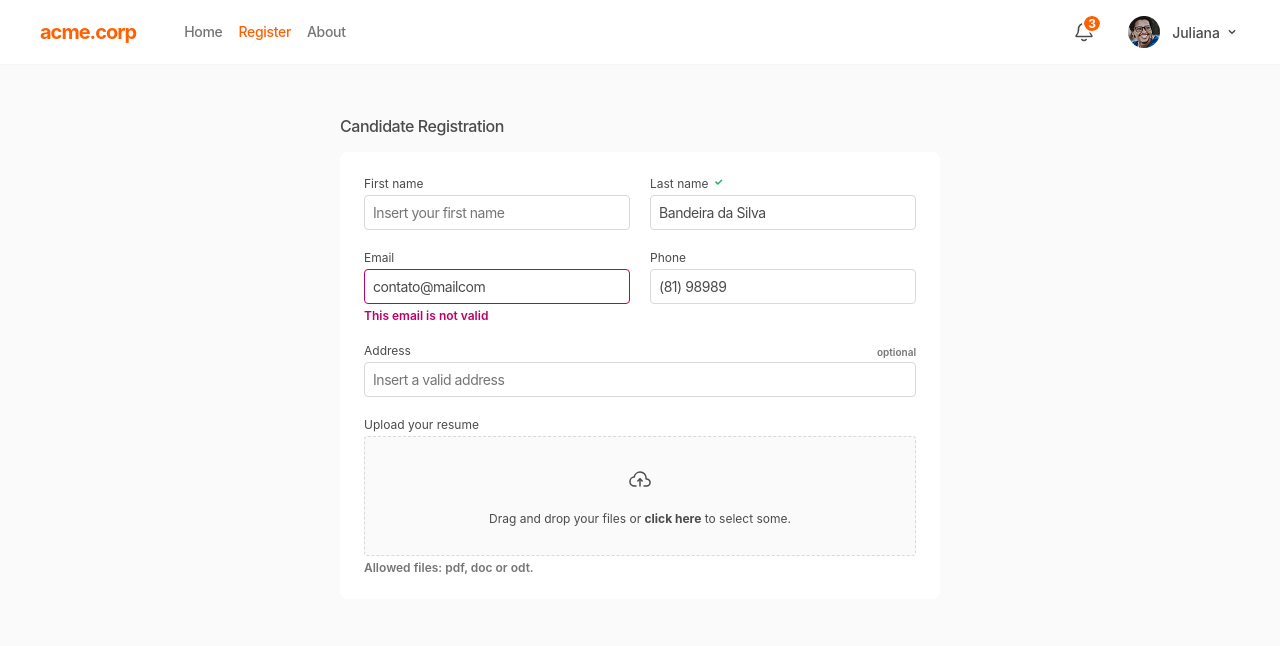
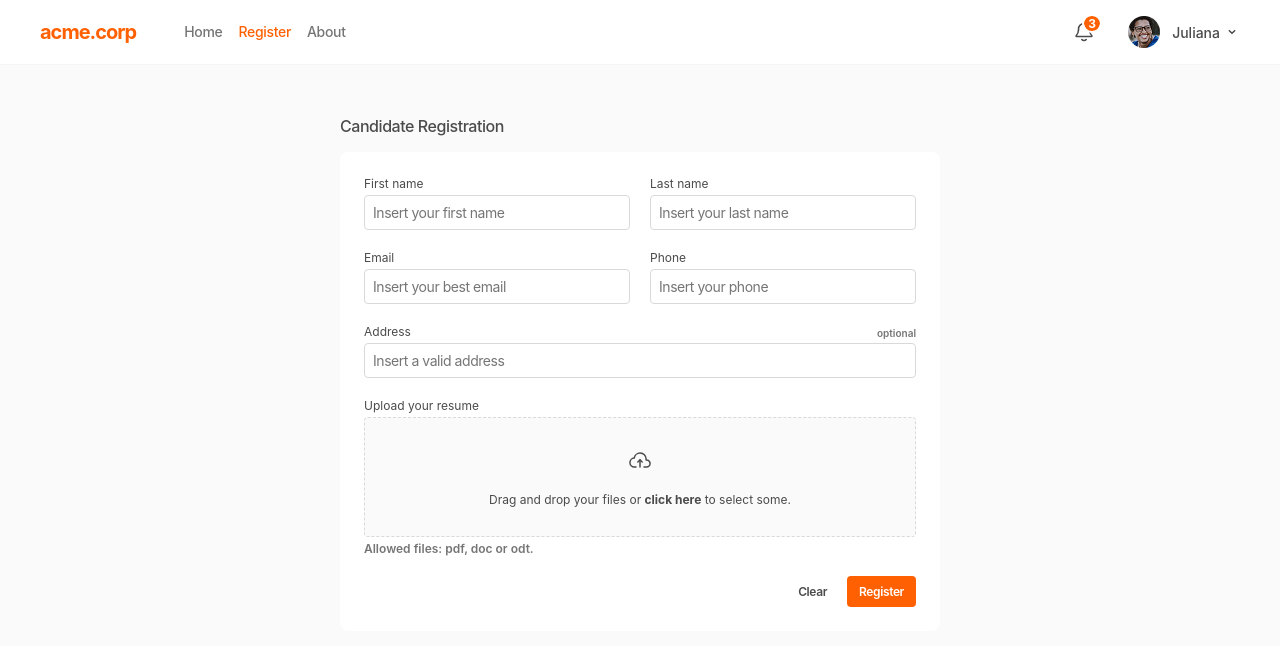
Before and after one commit to meninomiel/Desafio-UI-Developer-CESAR, a React (Vite) app: page / in a window 1280 px wide. Shown: the top 646 px of the page. Built offline with nearby package versions, Linux system fonts and the light colour scheme.

Commit message:
feat(register-page): implement Button component and integrate into RegisterForm with form handling

```diff
--- /dev/null
+++ b/src/components/button/index.tsx
@@ -0,0 +1,29 @@
+import React from 'react';
+import type { ButtonProps } from './types';
+import { StyledButton, LoadingSpinner } from './styles';
+
+export const Button: React.FC<ButtonProps> = ({
+  children,
+  variant = 'primary',
+  type = 'button',
+  disabled = false,
+  loading = false,
+  onClick,
+  fullWidth = false,
+}) => (
+  <StyledButton
+    type={type}
+    variant={variant}
+    disabled={disabled || loading}
+    onClick={onClick}
+    fullWidth={fullWidth}
+    aria-busy={loading}
+    aria-disabled={disabled || loading}
+  >
+    {loading && <LoadingSpinner aria-hidden />}
+    {children}
+  </StyledButton>
+);
+
+export type { ButtonProps, ButtonVariant } from './types';
+export default Button;
--- /dev/null
+++ b/src/components/button/styles.ts
@@ -0,0 +1,95 @@
+import styled, { css } from 'styled-components';
+import type { AppTheme } from '../../styles/theme';
+import type { ButtonVariant } from './types';
+
+const primaryStyles = css`
+  background: ${({ theme }: { theme: AppTheme }) => theme.color.background.accent};
+  color: ${({ theme }: { theme: AppTheme }) => theme.color.content.inverse};
+
+  &:hover:not(:disabled) {
+    background: ${({ theme }: { theme: AppTheme }) => theme.color.background.accent};
+    position: relative;
+    overflow: hidden;
+
+    &::before {
+      content: '';
+      display: block;
+      width: 100%;
+      height: 100%;
+      position: absolute;
+      top: 0;
+      left: 0;
+      background-color: rgba(0, 0, 0, 0.08);
+      z-index: -1;
+    }
+  }
+
+  &:active:not(:disabled) {
+    transform: translateY(0);
+  }
+`;
+
+const secondaryStyles = css`
+  background: transparent;
+  color: ${({ theme }: { theme: AppTheme }) => theme.color.content.dark};
+
+  &:hover:not(:disabled) {
+    background: ${({ theme }: { theme: AppTheme }) => theme.color.background.light};
+    border-color: ${({ theme }: { theme: AppTheme }) => theme.color.border.dark};
+  }
+
+  &:active:not(:disabled) {
+    background: ${({ theme }: { theme: AppTheme }) => theme.color.background.soft};
+  }
+`;
+
+export const StyledButton = styled.button<{
+  variant: ButtonVariant;
+  fullWidth: boolean;
+}>`
+  /* Base styles */
+  display: inline-flex;
+  align-items: center;
+  justify-content: center;
+  border: none;
+  border-radius: ${({ theme }: { theme: AppTheme }) => theme.radius.sm}px;
+  font-weight: 600;
+  font-family: inherit;
+  cursor: pointer;
+  transition: all 0.2s ease;
+  white-space: nowrap;
+  text-decoration: none;
+  padding: ${({ theme }: { theme: AppTheme }) =>
+    `${theme.spacing.xsmall}px ${theme.spacing.small}px`};
+  font-size: .75rem;
+  z-index: 1;
+  letter-spacing: -.024rem;
+
+  /* Variant styles */
+  ${({ variant }) => (variant === 'primary' ? primaryStyles : secondaryStyles)}
+
+
+  /* Disabled styles */
+  &:disabled {
+    opacity: 0.5;
+    cursor: not-allowed;
+    pointer-events: none;
+    transform: none !important;
+  }
+`;
+
+export const LoadingSpinner = styled.span`
+  display: inline-block;
+  width: 14px;
+  height: 14px;
+  border: 2px solid currentColor;
+  border-top-color: transparent;
+  border-radius: 50%;
+  animation: spin 0.6s linear infinite;
+
+  @keyframes spin {
+    to {
+      transform: rotate(360deg);
+    }
+  }
+`;
--- /dev/null
+++ b/src/components/button/types.ts
@@ -0,0 +1,25 @@
+export type ButtonVariant = 'primary' | 'secondary';
+export type ButtonType = 'button' | 'submit' | 'reset';
+
+export interface ButtonProps {
+  /** Texto do botão */
+  children: React.ReactNode;
+
+  /** Variante visual */
+  variant?: ButtonVariant;
+
+  /** Tipo HTML */
+  type?: ButtonType;
+
+  /** Desabilitado */
+  disabled?: boolean;
+
+  /** Loading state */
+  loading?: boolean;
+
+  /** Callback onClick */
+  onClick?: () => void;
+
+  /** Full width */
+  fullWidth?: boolean;
+}
--- a/src/components/file-upload/index.tsx
+++ b/src/components/file-upload/index.tsx
@@ -1,4 +1,4 @@
-import React, { useState, useCallback, useRef } from 'react';
+import React, { useState, useCallback, useRef, useEffect } from 'react';
 import { Label, HelperText, LabelWrapper } from '../input/styles';
 import type { FileUploadProps, FileUploadVariant } from './types';
 import {
@@ -17,12 +17,13 @@ import CHECKMARK_ICON from '../../assets/icons/Checkmark';
 import UPLOAD_CLOUD_ICON from '../../assets/icons/UploadCloud';
 import FILE_ICON from '../../assets/icons/File';
 
-const ACCEPTED_TYPES = ['.pdf', '.doc', '.docx', '.odt'];
-const MAX_SIZE_MB = 5;
+const ACCEPTED_TYPES = ['.pdf', '.doc', '.docx', '.odt']; // tipos permitidos por padrão
+const MAX_SIZE_MB = 5; // tamanho máximo padrão em MB
 
 export const FileUpload: React.FC<FileUploadProps> = ({
   label,
   id,
+  file = null,
   onFileSelect,
   onFileRemove,
   acceptedTypes = ACCEPTED_TYPES,
@@ -31,13 +32,19 @@ export const FileUpload: React.FC<FileUploadProps> = ({
   variant = 'default',
   required = false,
 }) => {
-  const [uploadedFile, setUploadedFile] = useState<File | null>(null);
+  // Estado local para controlar o estilo do componente (default / error / success)
   const [isDragActive, setIsDragActive] = useState(false);
   const [localVariant, setLocalVariant] = useState<FileUploadVariant>(variant);
+  // Referência para o input[type="file"] escondido — necessário para sincronizar com validação HTML5
   const inputRef = useRef<HTMLInputElement>(null);
 
   //#region Handlers
 
+  /**
+   * validateFile
+   * - Verifica extensão e tamanho do arquivo.
+   * - Atualiza o estado visual (localVariant) para 'error' se inválido.
+   */
   const validateFile = useCallback(
     (file: File): boolean => {
       const extension = `.${file.name.split('.').pop()?.toLowerCase()}`;
@@ -57,17 +64,31 @@ export const FileUpload: React.FC<FileUploadProps> = ({
     [acceptedTypes, maxSizeMB]
   );
 
-  const handleFile = useCallback(
-    (file: File) => {
-      if (validateFile(file)) {
-        setUploadedFile(file);
+  /**
+   * handleFile
+   * - Recebe um File já validado, sincroniza-o com o input nativo (DataTransfer)
+   *   para que a validação do form HTML5 reconheça o arquivo.
+   * - Notifica o pai via onFileSelect para manter o estado controlado.
+   */
+  const handleFile = (selectedFile: File) => {
+      if (validateFile(selectedFile)) {
         setLocalVariant('success');
-        onFileSelect?.(file);
+
+        // garante que o input[type="file"] receba o arquivo (para validação do form)
+        if (inputRef.current) {
+          const dt = new DataTransfer();
+          dt.items.add(selectedFile);
+          inputRef.current.files = dt.files;
+        }
+
+        onFileSelect?.(selectedFile);
       }
-    },
-    [validateFile, onFileSelect]
-  );
+  };
 
+  /**
+   * handleDrop
+   * - Evita comportamento padrão e processa o primeiro arquivo arrastado.
+   */
   const handleDrop = useCallback(
     (e: React.DragEvent) => {
       e.preventDefault();
@@ -79,6 +100,7 @@ export const FileUpload: React.FC<FileUploadProps> = ({
     [handleFile]
   );
 
+  // Mantém feedback visual enquanto arrastando
   const handleDragOver = useCallback((e: React.DragEvent) => {
     e.preventDefault();
     setIsDragActive(true);
@@ -88,6 +110,11 @@ export const FileUpload: React.FC<FileUploadProps> = ({
     setIsDragActive(false);
   }, []);
 
+  /**
+   * handleInputChange
+   * - Disparado ao selecionar arquivo via diálogo do input nativo.
+   * - Reutiliza handleFile para validação/sincronização.
+   */
   const handleInputChange = useCallback(
     (e: React.ChangeEvent<HTMLInputElement>) => {
       const file = e.target.files?.[0];
@@ -96,13 +123,39 @@ export const FileUpload: React.FC<FileUploadProps> = ({
     [handleFile]
   );
 
-  const handleRemove = useCallback(() => {
-    setUploadedFile(null);
+  /**
+   * handleRemove
+   * - Remove o arquivo tanto localmente quanto no input nativo e notifica o pai.
+   */
+  const handleRemove = () => {
     setLocalVariant('default');
     onFileRemove?.();
-    if (inputRef.current) inputRef.current.value = '';
-  }, [onFileRemove]);
+    if (inputRef.current) {
+      inputRef.current.value = '';
+      const dt = new DataTransfer();
+      inputRef.current.files = dt.files;
+    }
+  };
 
+  /**
+   * Efeito para sincronizar a prop `file` com o input nativo sempre que o pai atualizar
+   * (isso cobre o caso em que o arquivo é definido pelo estado do componente pai).
+   */
+  useEffect(() => {
+    if (file) {
+      if (inputRef.current) {
+        const dt = new DataTransfer();
+        dt.items.add(file);
+        inputRef.current.files = dt.files;
+      }
+      setLocalVariant('success');
+    } else {
+      if (inputRef.current) inputRef.current.value = '';
+      setLocalVariant(variant);
+    }
+  }, [file, variant]);
+
+  // Abre o diálogo de seleção quando o usuário clica na área de DropZone
   const handleClick = useCallback(() => {
     inputRef.current?.click();
   }, []);
@@ -131,6 +184,8 @@ export const FileUpload: React.FC<FileUploadProps> = ({
         tabIndex={0}
         aria-label={`Upload ${label}`}
       >
+        {/* HiddenInput sincronizado com o estado: necessário para que <form> e sua validação HTML5
+            reconheçam o arquivo selecionado (mesmo quando o usuário faz drag-and-drop). */}
         <HiddenInput
           ref={inputRef}
           id={id}
@@ -143,25 +198,26 @@ export const FileUpload: React.FC<FileUploadProps> = ({
         <Label variant={'default'}>Drag and drop your files or <strong>click here</strong> to select some.</Label>
       </DropZone>
 
-      {helperText && (
+      {helperText &&
         <HelperText variant={localVariant === 'error' ? 'error' : 'default'}>
           {helperText}
         </HelperText>
-      )}
+      }
 
-      { uploadedFile &&
+      {/* Preview do arquivo: exibido apenas quando a prop `file` estiver presente */}
+      { file &&
       <FilePreview>
         <FileInfo>
           {FILE_ICON}
           <FileMeta>
             <FileName>
               <Label variant={'default'}>
-                {uploadedFile.name}
+                {file.name}
               </Label>
             </FileName>
             <FileType>
               <Label variant={'default'}>
-                {uploadedFile.type}
+                {file.type}
               </Label>
             </FileType>
           </FileMeta>
@@ -170,7 +226,7 @@ export const FileUpload: React.FC<FileUploadProps> = ({
         <RemoveButton
           type="button"
           onClick={handleRemove}
-          aria-label={`Remove ${uploadedFile.name}`}
+          aria-label={`Remove ${file.name}`}
         >
           ✕
         </RemoveButton>
--- a/src/components/file-upload/types.ts
+++ b/src/components/file-upload/types.ts
@@ -19,6 +19,9 @@ export interface FileUploadProps {
   /** Callback quando arquivo é removido */
   onFileRemove?: () => void;
 
+  /** Arquivo enviado */
+  file?: File | null;
+
   /** Tipos permitidos */
   acceptedTypes?: string[];
 
--- a/src/components/input/index.tsx
+++ b/src/components/input/index.tsx
@@ -1,4 +1,3 @@
-import React, { useState, useCallback } from 'react';
 import type { InputState, TextInputProps } from './types';
 import {
   Label,
@@ -24,13 +23,12 @@ export const Input: React.FC<TextInputProps> = ({
   helperText,
   optional = false,
 }) => {
-  const [localValue, setLocalValue] = useState(value);
 
-  const handleChange = useCallback((e: React.ChangeEvent<HTMLInputElement>) => {
+  const handleChange = (e: React.ChangeEvent<HTMLInputElement>) => {
     const newValue = e.target.value;
-    setLocalValue(newValue);
+    console.log('Input sending value:', newValue);
     onChange?.(newValue);
-  }, [onChange]);
+  };
 
   const inputVariant = disabled ? 'disabled' : variant;
 
@@ -49,13 +47,13 @@ export const Input: React.FC<TextInputProps> = ({
       <InputElement
         id={id}
         type={type}
-        value={localValue}
+        value={value}
         onChange={handleChange}
         placeholder={placeholder}
         disabled={disabled}
         required={required}
         variant={inputVariant}
-        state={variant as InputState}
+        $state={variant as InputState}
         aria-invalid={variant === 'error'}
         aria-describedby={helperText ? `${id}-helper` : undefined}
       />
--- a/src/components/input/styles.ts
+++ b/src/components/input/styles.ts
@@ -62,12 +62,12 @@ export const InputWrapper = styled.div`
 
 export const InputElement = styled.input<{
   variant: InputVariant;
-  state: InputState;
+  $state: InputState;
 }>`
   width: 100%;
   padding: ${({ theme }: { theme: AppTheme }) => theme.spacing.xsmall}px;
-  border: 1px solid ${({ theme, variant, state }: { theme: AppTheme; variant: InputVariant; state: InputState }) =>
-    getBorderColor(theme, variant, state)};
+  border: 1px solid ${({ theme, variant, $state }: { theme: AppTheme; variant: InputVariant; $state: InputState }) =>
+    getBorderColor(theme, variant, $state)};
   border-radius: ${({ theme }: { theme: AppTheme }) => theme.radius.sm}px;
   font-size: .875rem;
   background: ${({ theme }: { theme: AppTheme }) => theme.color.background.default};
--- /dev/null
+++ b/src/hooks/useForm.ts
@@ -0,0 +1,15 @@
+import { useState, useCallback } from 'react';
+
+export function useForm<T extends Record<string, any>>(initialValues: T) {
+  const [values, setValues] = useState<T>(initialValues);
+
+  const handleChange = useCallback((field: keyof T, value: any) => {
+    setValues((prev) => ({ ...prev, [field]: value }));
+  }, []);
+
+  const reset = useCallback(() => {
+    setValues(initialValues);
+  }, [initialValues]);
+
+  return { values, handleChange, reset };
+}
--- a/src/pages/register/_form/index.tsx
+++ b/src/pages/register/_form/index.tsx
@@ -1,12 +1,40 @@
 // src/pages/register-page/RegisterForm.tsx
-import React from 'react';
-import { Form, FormRow } from '../_form/styles';
+import React, { useRef } from 'react';
+import { Form, FormActions, FormRow } from '../_form/styles';
 import { Input } from '../../../components/input';
 import { FileUpload } from '../../../components/file-upload';
+import { Button } from '../../../components/button';
+import type { FormData } from '../_form/types';
+import { useForm } from '../../../hooks/useForm';
+
+const INITIAL_VALUES: FormData = {
+  firstName: '',
+  lastName: '',
+  email: '',
+  phone: '',
+  address: '',
+  resume: null,
+};
 
 export const RegisterForm: React.FC = () => {
+  const { values, handleChange, reset } = useForm<FormData>(INITIAL_VALUES);
+  const formRef = useRef<HTMLFormElement>(null);
+
+  console.log('Form values:', values);
+
+  const handleSubmit = (e: React.SubmitEvent<HTMLFormElement>) => {
+    e.preventDefault();
+    console.log('Form submitted:', values);
+    // Validação e envio aqui
+  };
+
+  const handleReset = () => {
+    reset();
+    formRef.current?.reset(); // Reset do HTML form também
+  };
+
   return (
-    <Form>
+    <Form ref={formRef} onSubmit={handleSubmit}>
       <FormRow>
         <Input
           id="firstName"
@@ -14,6 +42,8 @@ export const RegisterForm: React.FC = () => {
           type='text'
           placeholder="Insert your first name"
           variant="default"
+          value={values.firstName}
+          onChange={(value: string) => handleChange('firstName', value)}
           required
         />
         <Input
@@ -21,8 +51,9 @@ export const RegisterForm: React.FC = () => {
           label="Last name"
           type='text'
           placeholder="Insert your last name"
-          variant="success"
-          value='Bandeira da Silva'
+          variant="default"
+          value={values.lastName}
+          onChange={(value) => handleChange('lastName', value)}
           required
         />
       </FormRow>
@@ -32,9 +63,9 @@ export const RegisterForm: React.FC = () => {
           label="Email"
           type='email'
           placeholder="Insert your best email"
-          variant="error"
-          value='contato@mailcom'
-          helperText='This email is not valid'
+          value={values.email}
+          onChange={(value) => handleChange('email', value)}
+          required
         />
         <Input
           id="phone"
@@ -42,7 +73,8 @@ export const RegisterForm: React.FC = () => {
           type='tel'
           placeholder="Insert your phone"
           variant="default"
-          value='(81) 98989'
+          value={values.phone}
+          onChange={(value) => handleChange('phone', value)}
           required
         />
       </FormRow>
@@ -52,6 +84,8 @@ export const RegisterForm: React.FC = () => {
           label="Address"
           placeholder="Insert a valid address"
           variant="default"
+          value={values.address}
+          onChange={(value) => handleChange('address', value)}
           optional
         />
       </FormRow>
@@ -59,11 +93,23 @@ export const RegisterForm: React.FC = () => {
         <FileUpload
           id="resume"
           label="Upload your resume"
+          key={values.resume ? 'with-file' : 'no-file'}
           helperText="Allowed files: pdf, doc or odt."
-          onFileSelect={(file) => console.log('Selected:', file)}
-          onFileRemove={() => console.log('Removed')}
+          file={values.resume}
+          onFileSelect={(file) => handleChange('resume', file)}
+          onFileRemove={() => handleChange('resume', null)}
+          required
         />
       </FormRow>
+      <FormActions>
+        <Button variant="secondary" type='reset' onClick={handleReset}>
+          Clear
+        </Button>
+
+        <Button variant="primary" type="submit">
+          Register
+        </Button>
+      </FormActions>
     </Form>
   );
 };
--- a/src/pages/register/_form/styles.ts
+++ b/src/pages/register/_form/styles.ts
@@ -12,3 +12,9 @@ export const FormRow = styled.div`
   flex-flow: row wrap;
   gap: ${({ theme }: { theme: AppTheme }) => theme.spacing.large}px;
 `;
+
+export const FormActions = styled.div`
+  display: flex;
+  gap: ${({ theme }: { theme: AppTheme }) => theme.spacing.xsmall}px;
+  justify-content: flex-end;
+`;
```
Also changed, not shown: src/pages/register/_form/types.ts (+8 -0 lines).
